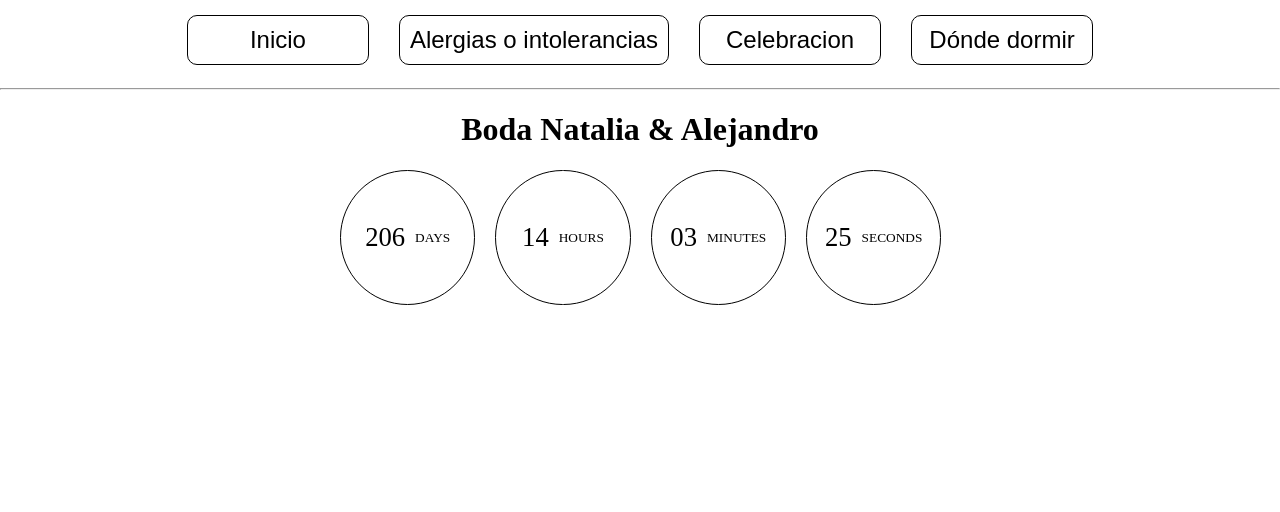
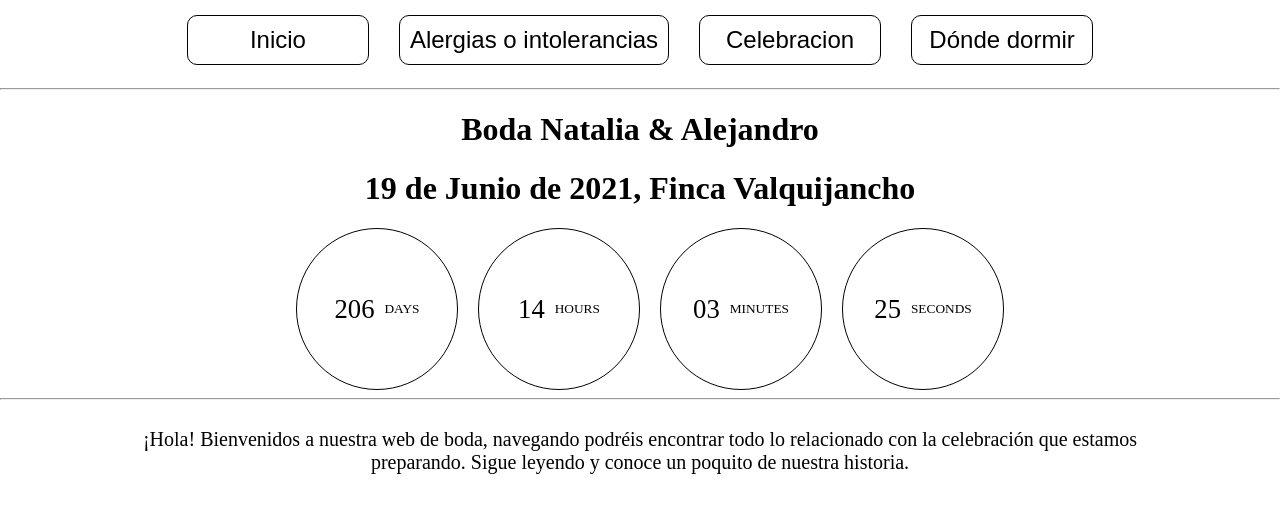
Before and after one commit to alejito10/boda-app, a React (Create React App) app: page / in a window 1280 px wide. Shown: the top 512 px of the page. Built offline with nearby package versions, Linux system fonts and the light colour scheme.

Commit message:
mejoras en el home

```diff
--- a/src/pages/home/Home.jsx
+++ b/src/pages/home/Home.jsx
@@ -1,5 +1,6 @@
 import React from 'react'
 import {CuentaAtras} from '../../shared/components/cuentaAtras/CuentaAtras'
+import './home.css'
 
 export function Home() {
     return (
@@ -7,6 +8,15 @@ export function Home() {
 				<div className="countdown">
 					<CuentaAtras />
 				</div>
+				<hr />
+				<div className='texto'>
+					<p>
+						¡Hola! Bienvenidos a nuestra web de boda, navegando podréis
+						encontrar todo lo relacionado con la celebración que estamos
+						<br/>
+						preparando. Sigue leyendo y conoce un poquito de nuestra historia.
+					</p>
+				</div>
 			</div>
 		);
 }
--- a/src/pages/home/home.css
+++ b/src/pages/home/home.css
@@ -0,0 +1,8 @@
+.texto{
+    padding: 0;
+    margin: 0;
+    display: flex;
+    justify-content: center;
+    text-align: center;
+    font-size: 20px;
+}
--- a/src/shared/components/cuentaAtras/CuentaAtras.jsx
+++ b/src/shared/components/cuentaAtras/CuentaAtras.jsx
@@ -52,6 +52,9 @@ export function CuentaAtras() {
 
     return (
 			<div>
+				<div className="fecha">
+					<h1>19 de Junio de 2021, Finca Valquijancho</h1>
+				</div>
 				<div className="countdown-wrapper">
 					<div className="time-section">
 						<div className="time">{state.days || "0"}</div>
@@ -71,5 +74,6 @@ export function CuentaAtras() {
 					</div>
 				</div>
 			</div>
+
 		);
 }
--- a/src/shared/components/cuentaAtras/cuentaAtras.css
+++ b/src/shared/components/cuentaAtras/cuentaAtras.css
@@ -1,17 +1,19 @@
 .countdown-wrapper{
-    margin-left: 25%;
+    padding: 0;
+    margin: 0;
+    display: flex;
+    justify-content: center;
 }
-
+.fecha{
+    text-align: center;
+}
 .time-section{
-    float: left;
     margin-left: 20px;
     border: 1px solid;
     border-color: black;
     border-radius: 50%;
-    -moz-border-radius: 50%;
-    -webkit-border-radius: 50%;
-    min-width: 100pt;
-    min-height: 100pt;
+    min-width: 10rem;
+    min-height: 10rem;
     justify-content: center;
 	align-items: center;
 	text-align: center;
```
Also changed, not shown: 1 other file (tests, documents, lock files or other folders).
